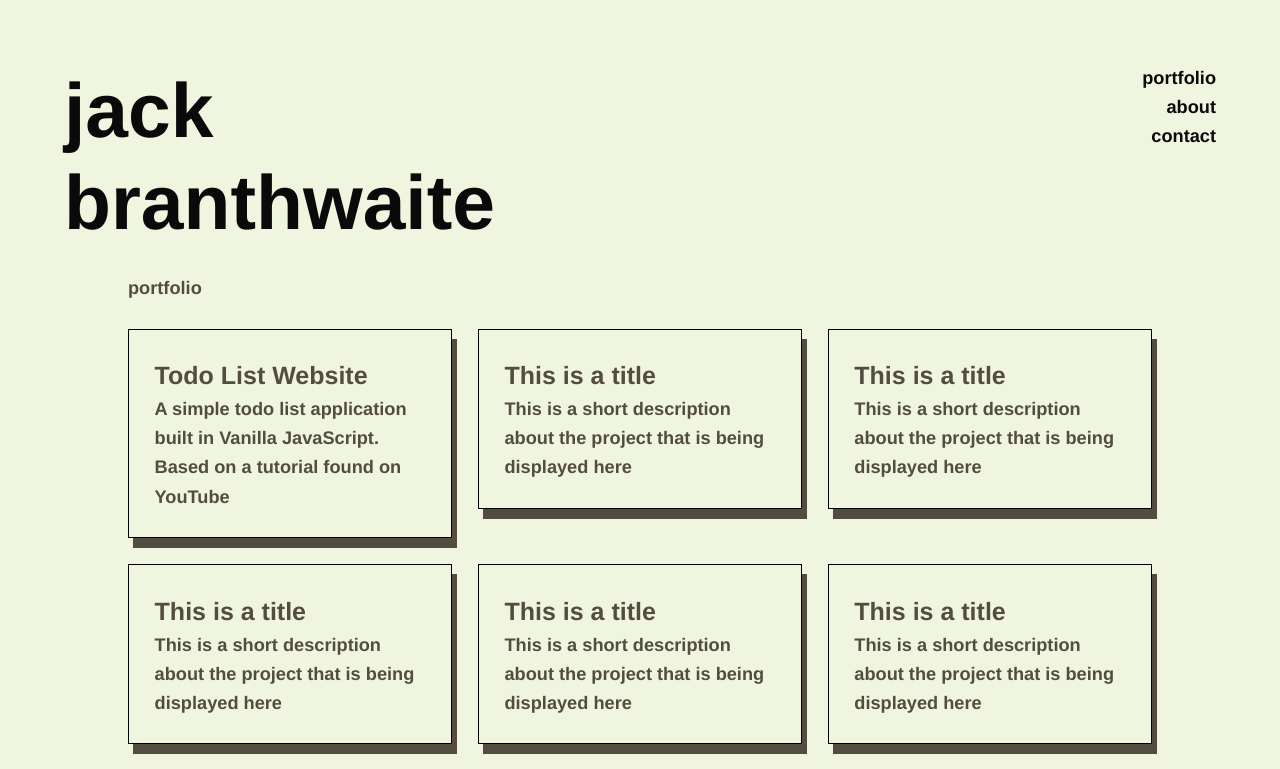
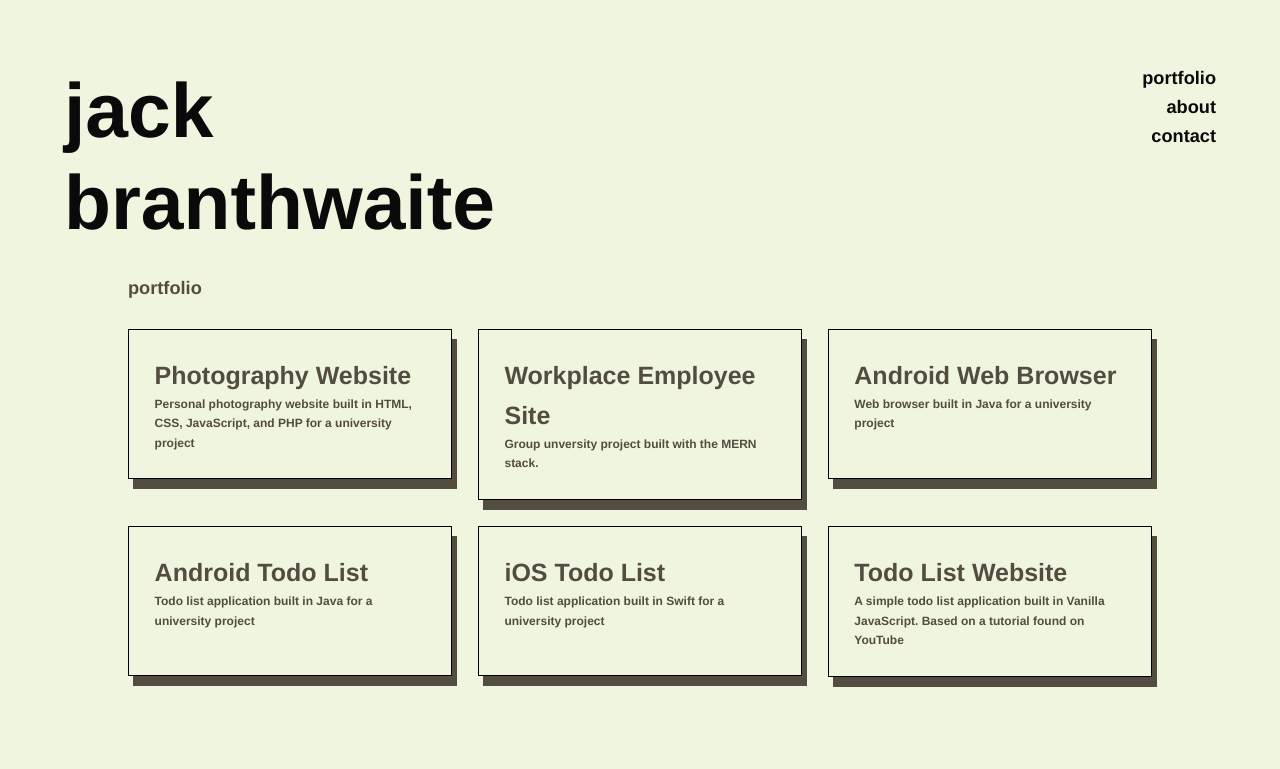
Before and after one commit to jackbran6/personal-site, a Nuxt app: page /portfolio in a window 1280 px wide. Shown: the top 769 px of the page. Built offline with nearby package versions, Linux system fonts and the light colour scheme.

Commit message:
Progress on portfolio page

```diff
--- a/src/components/portfolio-card/PortfolioCard.vue
+++ b/src/components/portfolio-card/PortfolioCard.vue
@@ -41,6 +41,7 @@ export default Vue.extend({
 .card {
   border: #000 solid 1px;
   box-shadow: 5px 10px;
+  min-height: 150px;
   min-width: 300px;
   padding: 2vw;
   transition: all 0.5s ease;
@@ -52,4 +53,7 @@ export default Vue.extend({
   height: 150px;
   width: 300px;
 }
+.description {
+  font-size: 12px;
+}
 </style>
--- a/src/pages/portfolio/index.vue
+++ b/src/pages/portfolio/index.vue
@@ -3,17 +3,29 @@
     <h1 class="title">portfolio</h1>
     <div class="card-container">
       <portfolio-card
+        title="Photography Website"
+        description="Personal photography website built in HTML, CSS, JavaScript, and PHP for  a university project"
+      />
+      <portfolio-card
+        title="Workplace Employee Site"
+        description="Group unversity project built with the MERN stack. "
+      />
+      <portfolio-card
+        title="Android Web Browser"
+        description="Web browser built in Java for a university project"
+      />
+      <portfolio-card
+        title="Android Todo List"
+        description="Todo list application built in Java for a university project"
+      />
+      <portfolio-card
+        title="iOS Todo List"
+        description="Todo list application built in Swift for a university project"
+      />
+      <portfolio-card
         title="Todo List Website"
         description="A simple todo list application built in Vanilla JavaScript. Based on a tutorial found on YouTube"
       />
-      <portfolio-card />
-      <portfolio-card />
-      <portfolio-card />
-      <portfolio-card />
-      <portfolio-card />
-      <portfolio-card />
-      <portfolio-card />
-      <portfolio-card />
     </div>
   </div>
 </template>
```
